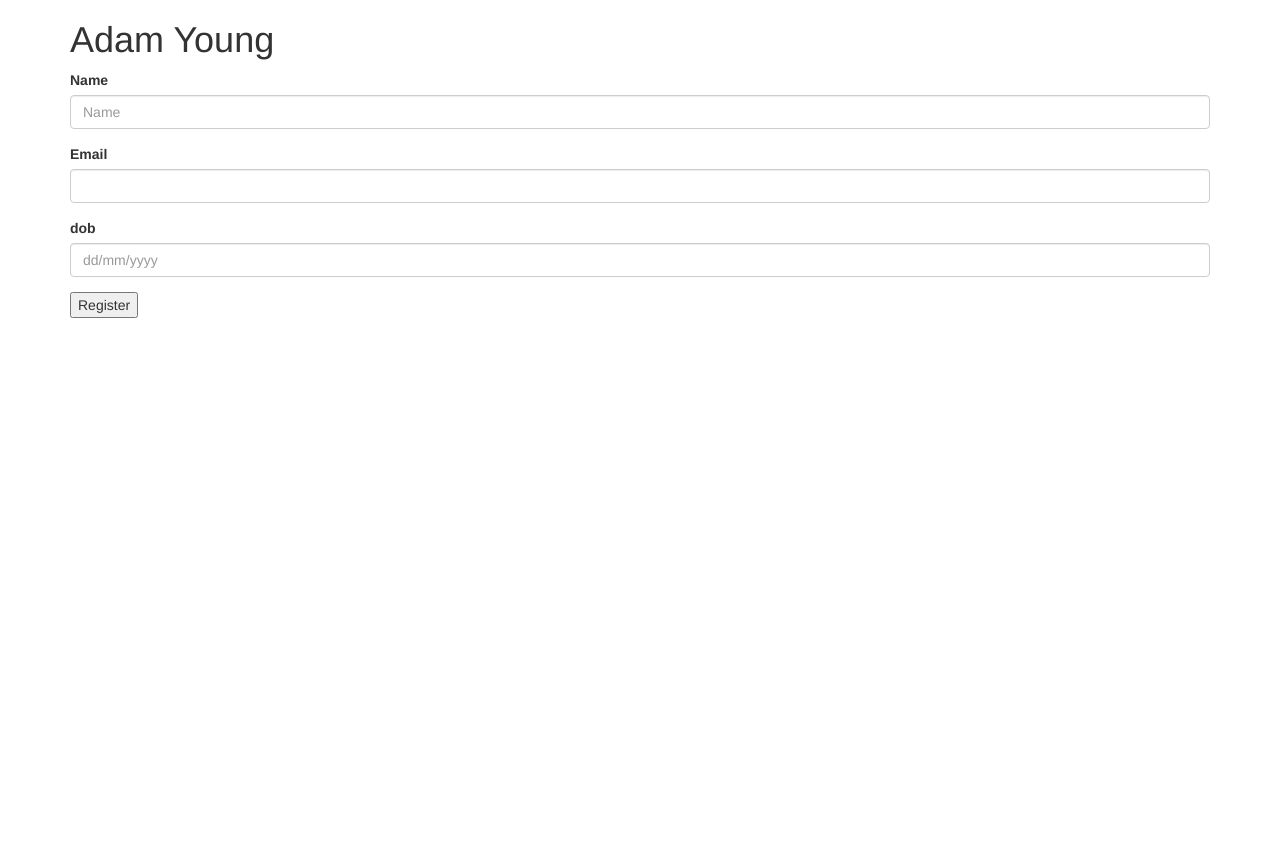
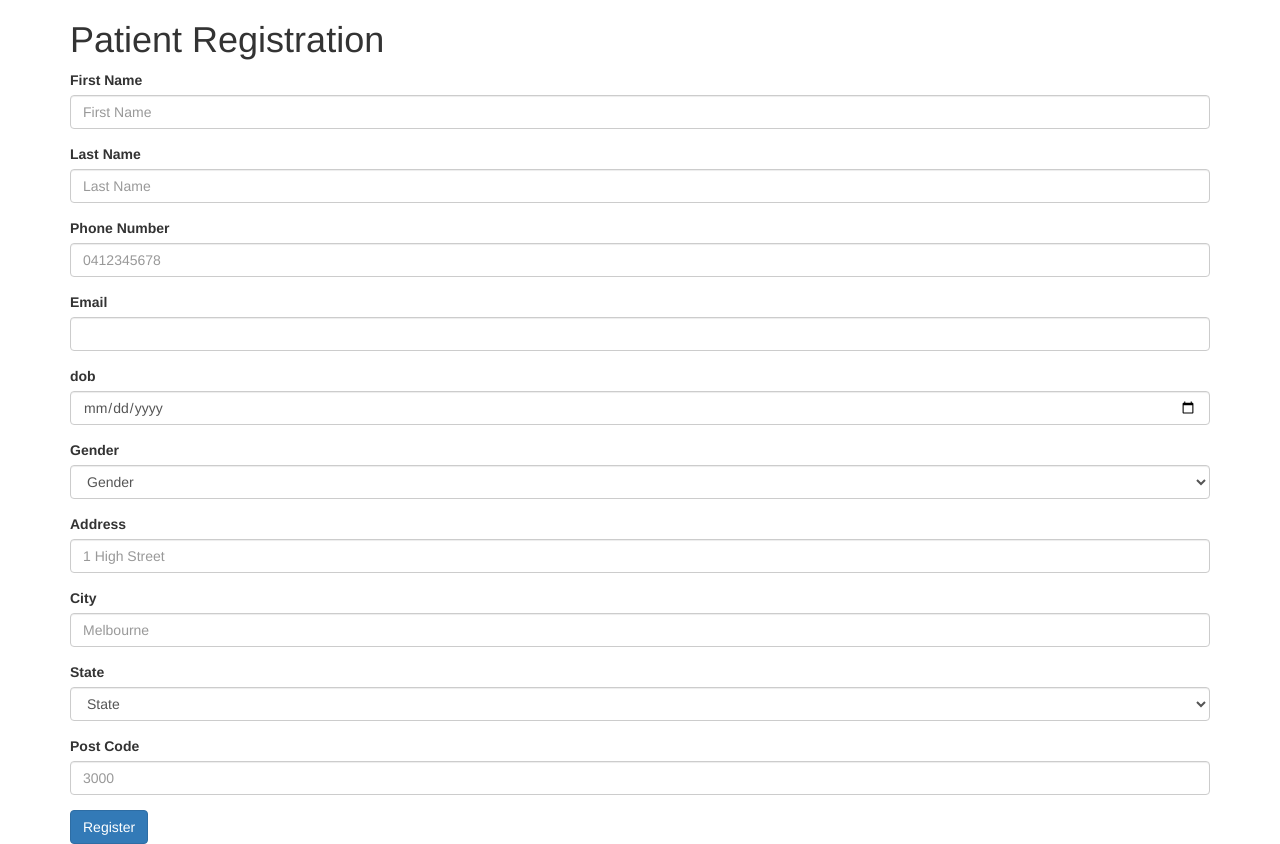
Before and after one commit to joshuahansen/maps, a Flask app: page /register in a window 1280 px wide. Before the commit the page ends 318 px from the top, so only its background shows below. Run offline with Flask 2, Linux system fonts and the light colour scheme; some libraries are stand-ins or nearby versions.

Commit message:
Expanded simple register code to include more form fields for patient registration

```diff
--- a/app/forms.py
+++ b/app/forms.py
@@ -9,17 +9,58 @@
 from flask import request, render_template
 
 from flask_wtf import FlaskForm
-from wtforms import StringField,DateTimeField
+from wtforms import StringField,DateTimeField,SelectField
 from wtforms.validators import DataRequired,Email
 
 class MapsRegister(FlaskForm):
-    name = StringField('name', validators=[DataRequired()])
+    fname = StringField('fname', validators=[DataRequired()])
+    lname = StringField('lname', validators=[DataRequired()])
+    phone = StringField('phone', validators=[DataRequired()])
     email = StringField('email', validators=[DataRequired(),Email()])
     dob = DateTimeField('dob', format='%d/%m/%Y')
+    gender = SelectField('gender',
+        validators=[DataRequired()],
+        choices=[
+            ('male', 'Male'),
+            ('female', 'Female'),
+            ('other', 'Other')
+        ]
+    )
+    address = StringField('address', validators=[DataRequired()])
+    city = StringField('city', validators=[DataRequired()])
+    state = SelectField('state',
+        validators=[DataRequired()],
+        choices=[
+            ('vic', 'VIC'),
+            ('nsw', 'NSW'),
+            ('act', 'ACT'),
+            ('qld', 'QLD'),
+            ('nt', 'NT'),
+            ('wa', 'WA'),
+            ('sa', 'SA'),
+            ('tas', 'TAS')
+        ]
+    )
+    postcode = StringField('postcode', validators=[DataRequired()])
 
 def maps_register():
     form = MapsRegister()
+    states = {
+        'vic': 'VIC',
+        'nsw': 'NSW',
+        'act': 'ACT',
+        'qld': 'QLD',
+        'nt': 'NT',
+        'wa': 'WA',
+        'sa': 'SA',
+        'tas': 'TAS'
+    }
+    genders = {
+        'male': 'Male',
+        'female': 'Female',
+        'other': 'Other'
+    }
     if form.validate_on_submit():
         return "<h2>Registered Successfully!</h2>"
 
-    return render_template('maps_register.html', form=form)
+    return render_template('maps_register.html', form=form, states=states, genders=genders)
--- a/app/templates/maps_register.html
+++ b/app/templates/maps_register.html
@@ -19,13 +19,29 @@
   </head>
   <body>
     <div class="container">
-        <h1>Adam Young</h1>
+        <h1>Patient Registration</h1>
         <form method="POST">
                 {{ form.csrf_token }}
-            <div class="form-group"> <!-- Full Name -->
-                <label for="name" class="control-label">Name</label>
-                <input type="text" class="form-control" id="name" name="name" placeholder="Name"/>
-              {% for message in form.name.errors %}
+            <div class="form-group"> <!-- First Name -->
+                <label for="fname" class="control-label">First Name</label>
+                <input type="text" class="form-control" id="fname" name="fname" placeholder="First Name"/>
+              {% for message in form.fname.errors %}
+                 <div style="color: red">{{ message }}</div>
+              {% endfor %}
+            </div>
+
+            <div class="form-group"> <!-- Last Name -->
+                <label for="lname" class="control-label">Last Name</label>
+                <input type="text" class="form-control" id="lname" name="lname" placeholder="Last Name"/>
+              {% for message in form.lname.errors %}
+                 <div style="color: red">{{ message }}</div>
+              {% endfor %}
+            </div>
+
+            <div class="form-group"> <!-- Phone -->
+                <label for="phone" class="control-label">Phone Number</label>
+                <input type="text" class="form-control" id="phone" name="phone" placeholder="0412345678"/>
+              {% for message in form.phone.errors %}
                  <div style="color: red">{{ message }}</div>
               {% endfor %}
             </div>
@@ -40,12 +56,61 @@
 
             <div class="form-group"> <!-- DOB-->
                 <label for="dob_id" class="control-label">dob</label>
-                <input type="text" class="form-control" id="dob_id" name="dob" placeholder="dd/mm/yyyy">
+                <input type="date" class="form-control" id="dob_id" name="dob" placeholder="dd/mm/yyyy">
               {% for message in form.dob.errors %}
                  <div style="color: red">{{ message }}</div>
               {% endfor %}
             </div>
-            <input type="submit" value="Register">
+
+            <div class="form-group"> <!-- Gender -->
+                <label for="gender" class="control-label">Gender</label>
+                <select class="form-control" id="gender" name="gender" placeholder="Gender">
+                    <option disabled selected>Gender</option>
+                    {% for key, value in genders.items() %}
+                        <option value={{ key }}>{{ value }}</option>
+                    {% endfor %}
+                </select>
+              {% for message in form.gender.errors %}
+                 <div style="color: red">{{ message }}</div>
+              {% endfor %}
+            </div>
+
+            <div class="form-group"> <!-- Address -->
+                <label for="address" class="control-label">Address</label>
+                <input type="text" class="form-control" id="address" name="address" placeholder="1 High Street"/>
+              {% for message in form.address.errors %}
+                 <div style="color: red">{{ message }}</div>
+              {% endfor %}
+            </div>
+
+            <div class="form-group"> <!-- City -->
+                <label for="city" class="control-label">City</label>
+                <input type="text" class="form-control" id="city" name="city" placeholder="Melbourne"/>
+              {% for message in form.city.errors %}
+                 <div style="color: red">{{ message }}</div>
+              {% endfor %}
+            </div>
+
+            <div class="form-group"> <!-- State -->
+                <label for="name" class="control-label">State</label>
+                <select class="form-control" id="state" name="state" placeholder="state">
+                    <option disabled selected>State</option>
+                    {% for key, value in states.items() %}
+                        <option value={{ key }}>{{ value }}</option>
+                    {% endfor %}
+                </select>
+              {% for message in form.state.errors %}
+                 <div style="color: red">{{ message }}</div>
+              {% endfor %}
+            </div>
+            <div class="form-group"> <!-- Post code -->
+                <label for="postcode" class="control-label">Post Code</label>
+                <input type="text" class="form-control" id="postcode" name="postcode" placeholder="3000"/>
+              {% for message in form.postcode.errors %}
+                 <div style="color: red">{{ message }}</div>
+              {% endfor %}
+            </div>
+            <input type="submit" class='btn btn-primary' value="Register">
         </form>
     </div>
 
```
